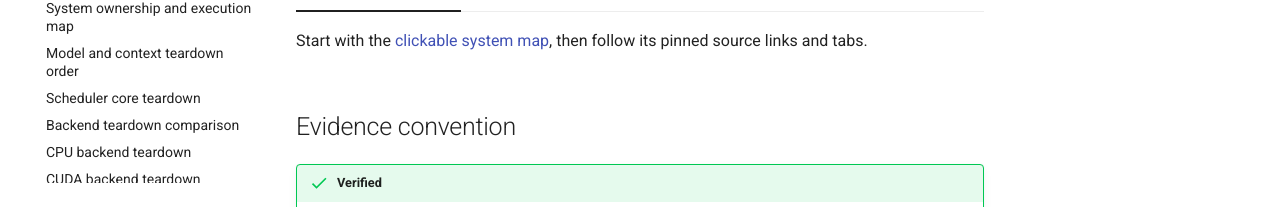
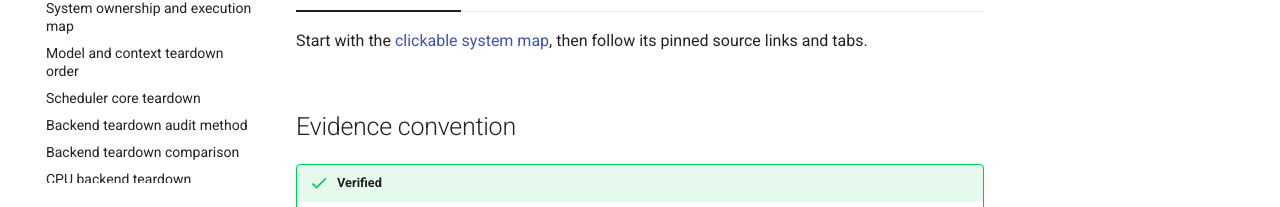
Before and after one commit to mohammed-alaa40123/How.to.llama.cpp, an MkDocs documentation site: the page built from docs/index.md, in a window 1280 px wide and 900 px high, scrolled down 582 px. Shown: the part 693-900 px from the top of the window. Built offline with MkDocs 1.6.1 and Material for MkDocs 9.7.7, drawn with Linux system fonts in a browser that asks for light colours; comment, search, counter and statistics services are not loaded.

Commit message:
docs: link backend teardown audit method

```diff
--- a/mkdocs.yml
+++ b/mkdocs.yml
@@ -86,6 +86,7 @@ nav:
       - System ownership and execution map: architecture/system-ownership-and-execution-map.md
       - Model and context teardown order: architecture/model-context-teardown-order.md
       - Scheduler core teardown: architecture/scheduler-teardown-core.md
+      - Backend teardown audit method: architecture/backend-teardown-audit-method.md
       - Backend teardown comparison: architecture/backend-teardown-comparison.md
       - CPU backend teardown: architecture/cpu-backend-teardown.md
       - CUDA backend teardown: architecture/cuda-backend-teardown.md
```
